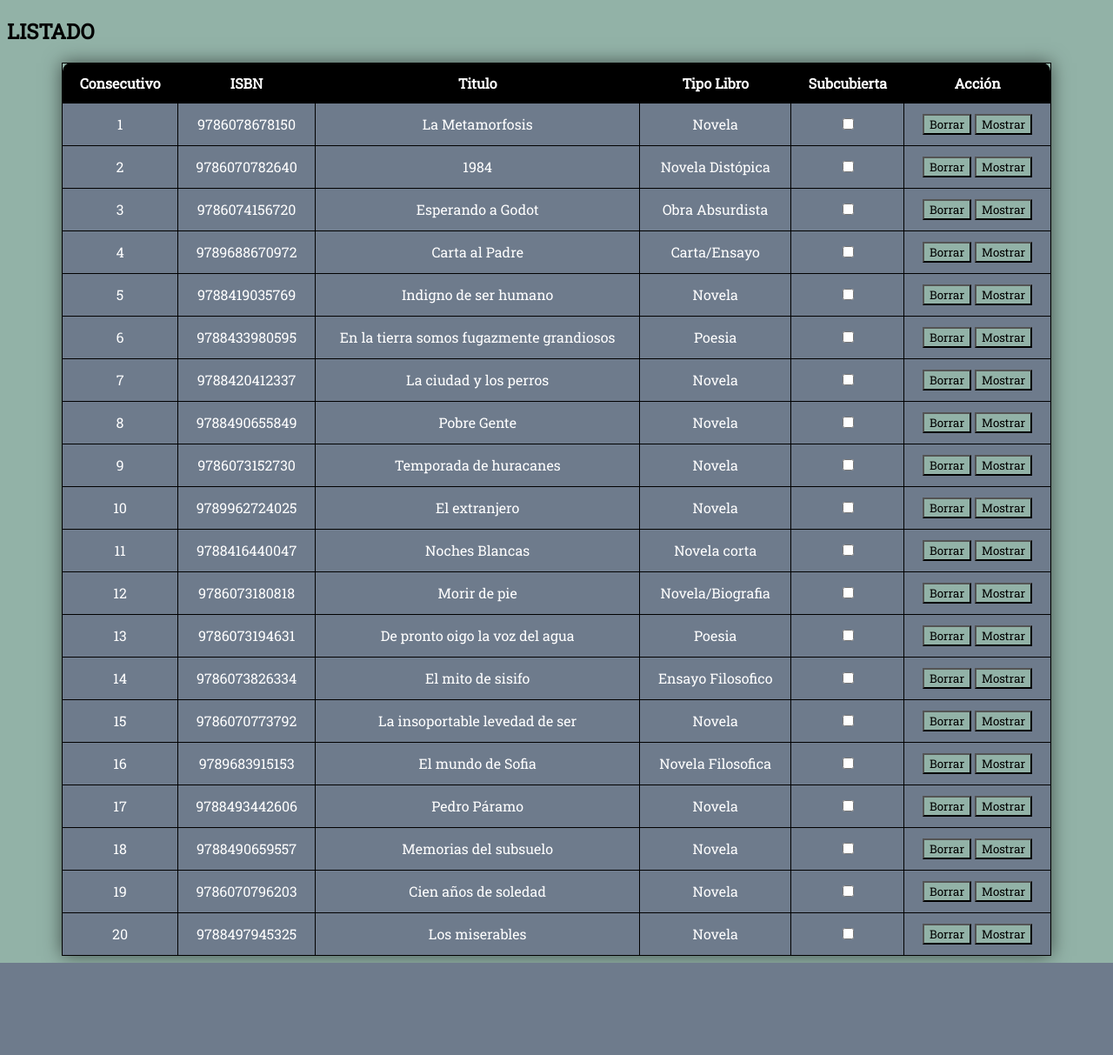
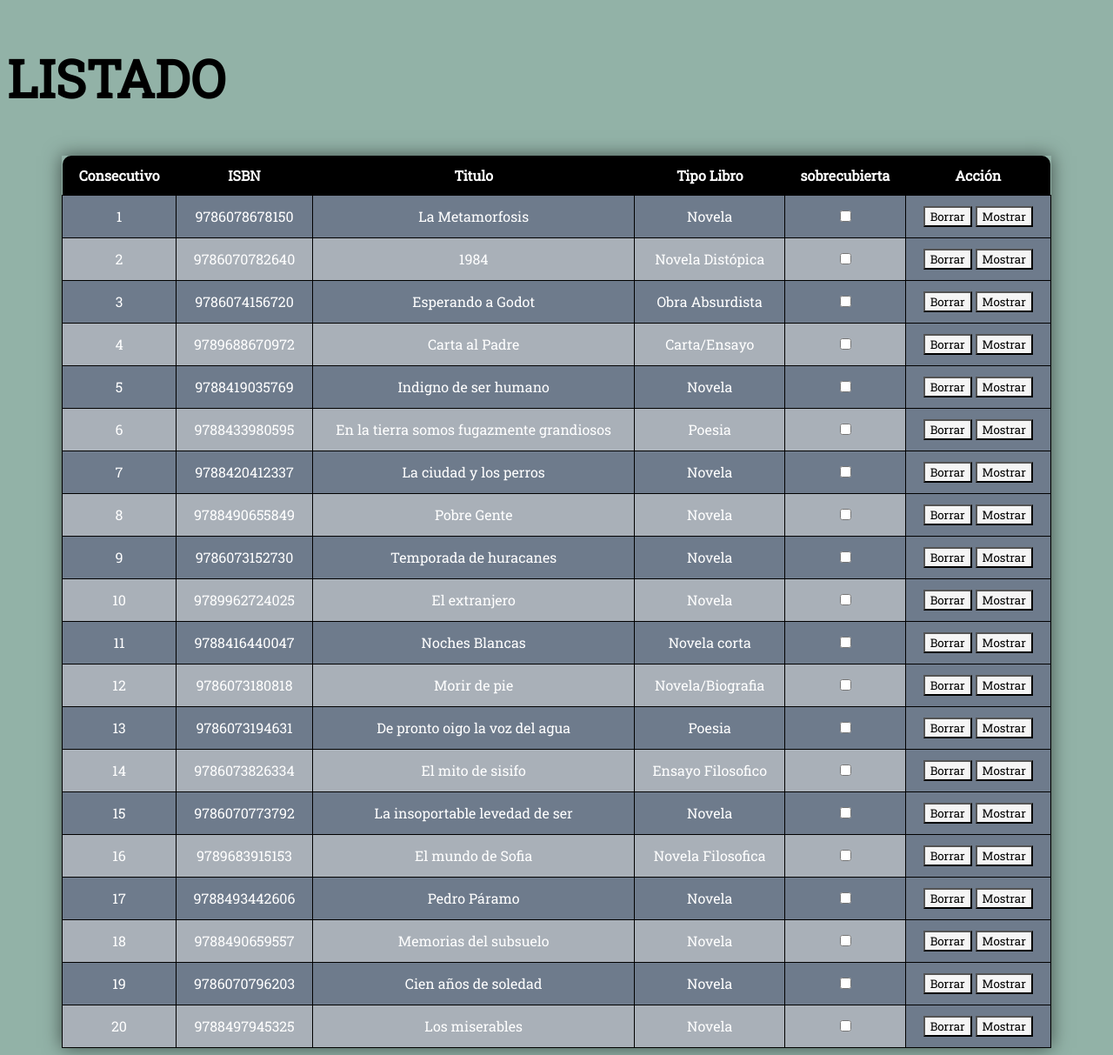
Before and after one commit to SantiagoGLara/ISC-ITM, a PHP site: page /ListadoLibros.html in a window 1280 px wide. Shown: the whole page at 87% size. Before the commit the page ends 1107 px from the top, so only its background shows below. Run offline with PHP 8.4, Linux system fonts and the light colour scheme.

Commit message:
pruebas para el forms de IS y mejorado de listado libros

```diff
--- a/6to/programación web/codigo apuntes/captura/ListadoLibros.html
+++ b/6to/programación web/codigo apuntes/captura/ListadoLibros.html
@@ -18,7 +18,7 @@
                     <th>ISBN</td>
                     <th>Titulo</td>
                     <th>Tipo Libro</td>
-                    <th>Subcubierta</td>
+                    <th class="checkbox">sobrecubierta</td>
                     <th id="fin">Acción</td>
                 </tr>
                 <tr>
@@ -27,7 +27,7 @@
                     <td>9786078678150</td>
                     <td>La Metamorfosis</td>
                     <td>Novela</td>
-                    <td>
+                    <td class="checkbox">
                         <label>
                             <input type="checkbox">
                         </label>
@@ -37,12 +37,12 @@
                         <button type="button" class="Acción">Mostrar</button>
                     </td>
                 </tr>
-                <tr>
-                    <td>2</td>
-                    <td>9786070782640</td>
-                    <td>1984</td>
-                    <td>Novela Distópica</td>
-                    <td>
+                <tr >
+                    <td class="par">2</td>
+                    <td class="par">9786070782640</td>
+                    <td class="par">1984</td>
+                    <td class="par">Novela Distópica</td>
+                    <td class="par" class="checkbox">
                         <label>
                             <input type="checkbox">
                         </label>
@@ -57,7 +57,7 @@
                     <td>9786074156720</td>
                     <td>Esperando a Godot</td>
                     <td>Obra Absurdista</td>
-                    <td>
+                    <td class="checkbox">
                         <label>
                             <input type="checkbox">
                         </label>
@@ -68,11 +68,11 @@
                     </td>
                 </tr>
                 <tr>
-                    <td>4</td>
-                    <td>9789688670972</td>
-                    <td>Carta al Padre</td>
-                    <td>Carta/Ensayo</td>
-                    <td>
+                    <td class="par">4</td>
+                    <td class="par">9789688670972</td>
+                    <td class="par">Carta al Padre</td>
+                    <td class="par">Carta/Ensayo</td>
+                    <td class="par" class="checkbox">
                         <label>
                             <input type="checkbox">
                         </label>
@@ -87,7 +87,7 @@
                     <td>9788419035769</td>
                     <td>Indigno de ser humano</td>
                     <td>Novela</td>
-                    <td>
+                    <td class="checkbox">
                         <label>
                             <input type="checkbox">
                         </label>
@@ -98,11 +98,11 @@
                     </td>
                 </tr>
                 <tr>
-                    <td>6</td>
-                    <td>9788433980595</td>
-                    <td>En la tierra somos fugazmente grandiosos</td>
-                    <td>Poesia</td>
-                    <td>
+                    <td class="par">6</td>
+                    <td class="par">9788433980595</td>
+                    <td class="par">En la tierra somos fugazmente grandiosos</td>
+                    <td class="par">Poesia</td>
+                    <td class="par" class="checkbox">
                         <label>
                             <input type="checkbox">
                         </label>
@@ -117,7 +117,7 @@
                     <td>9788420412337</td>
                     <td>La ciudad y los perros</td>
                     <td>Novela</td>
-                    <td>
+                    <td class="checkbox">
                         <label>
                             <input type="checkbox">
                         </label>
@@ -128,16 +128,16 @@
                     </td>
                 </tr>
                 <tr>
-                    <td>8</td>
-                    <td>9788490655849</td>
-                    <td>Pobre Gente</td>
-                    <td>Novela</td>
-                    <td>
+                    <td class="par">8</td>
+                    <td class="par">9788490655849</td>
+                    <td class="par">Pobre Gente</td>
+                    <td class="par">Novela</td>
+                    <td class="par">
                         <label>
                             <input type="checkbox">
                         </label>
                     </td>
-                    <td>
+                    <td class="checkbox">
                         <button type="button" class="Acción">Borrar</button>
                         <button type="button" class="Acción">Mostrar</button>
                     </td>
@@ -152,22 +152,22 @@
                             <input type="checkbox">
                         </label>
                     </td>
-                    <td>
+                    <td class="checkbox">
                         <button type="button" class="Acción">Borrar</button>
                         <button type="button" class="Acción">Mostrar</button>
                     </td>
                 </tr>
                 <tr>
-                    <td>10</td>
-                    <td>9789962724025</td>
-                    <td>El extranjero</td>
-                    <td>Novela</td>
-                    <td>
+                    <td class="par">10</td>
+                    <td class="par">9789962724025</td>
+                    <td class="par">El extranjero</td>
+                    <td class="par">Novela</td>
+                    <td class="par">
                         <label>
                             <input type="checkbox">
                         </label>
                     </td>
-                    <td>
+                    <td class="checkbox">
                         <button type="button" class="Acción">Borrar</button>
                         <button type="button" class="Acción">Mostrar</button>
                     </td>
@@ -182,21 +182,22 @@
                             <input type="checkbox">
                         </label>
                     </td>
-                    <td><button type="button" class="Acción">Borrar</button>
+                    <td class="checkbox">
+                        <button type="button" class="Acción">Borrar</button>
                         <button type="button" class="Acción">Mostrar</button>
                     </td>
                 </tr>
                 <tr>
-                    <td>12</td>
-                    <td>9786073180818</td>
-                    <td>Morir de pie</td>
-                    <td>Novela/Biografia</td>
-                    <td>
+                    <td class="par">12</td>
+                    <td class="par">9786073180818</td>
+                    <td class="par">Morir de pie</td>
+                    <td class="par">Novela/Biografia</td>
+                    <td class="par">
                         <label>
                             <input type="checkbox">
                         </label>
                     </td>
-                    <td>
+                    <td class="checkbox">
                         <button type="button" class="Acción">Borrar</button>
                         <button type="button" class="Acción">Mostrar</button>
                     </td>
@@ -211,17 +212,17 @@
                             <input type="checkbox">
                         </label>
                     </td>
-                    <td>
+                    <td class="checkbox">
                         <button type="button" class="Acción">Borrar</button>
                         <button type="button" class="Acción">Mostrar</button>
                     </td>
                 </tr>
                 <tr>
-                    <td>14</td>
-                    <td>9786073826334</td>
-                    <td>El mito de sisifo</td>
-                    <td>Ensayo Filosofico</td>
-                    <td>
+                    <td class="par">14</td>
+                    <td class="par">9786073826334</td>
+                    <td class="par">El mito de sisifo</td>
+                    <td class="par">Ensayo Filosofico</td>
+                    <td class="par" class="checkbox">
                         <label>
                             <input type="checkbox">
                         </label>
@@ -236,7 +237,7 @@
                     <td>9786070773792</td>
                     <td>La insoportable levedad de ser</td>
                     <td>Novela</td>
-                    <td>
+                    <td class="checkbox">
                         <label>
                             <input type="checkbox">
                         </label>
@@ -247,11 +248,11 @@
                     </td>
                 </tr>
                 <tr>
-                    <td>16</td>
-                    <td>9789683915153</td>
-                    <td>El mundo de Sofia</td>
-                    <td>Novela Filosofica</td>
-                    <td>
+                    <td class="par">16</td>
+                    <td class="par">9789683915153</td>
+                    <td class="par">El mundo de Sofia</td>
+                    <td class="par">Novela Filosofica</td>
+                    <td class="par" class="checkbox">
                         <label>
                             <input type="checkbox">
                         </label>
@@ -262,11 +263,11 @@
                     </td>
                 </tr>
                 <tr>
-                    <td>17</td>
-                    <td>9788493442606</td>
-                    <td>Pedro Páramo</td>
-                    <td>Novela</td>
-                    <td>
+                    <td >17</td>
+                    <td >9788493442606</td>
+                    <td >Pedro Páramo</td>
+                    <td >Novela</td>
+                    <td  class="checkbox">
                         <label>
                             <input type="checkbox">
                         </label>
@@ -277,11 +278,11 @@
                     </td>
                 </tr>
                 <tr>
-                    <td>18</td>
-                    <td>9788490659557</td>
-                    <td>Memorias del subsuelo</td>
-                    <td>Novela</td>
-                    <td>
+                    <td class="par">18</td>
+                    <td class="par">9788490659557</td>
+                    <td class="par">Memorias del subsuelo</td>
+                    <td class="par">Novela</td>
+                    <td class="par" class="checkbox">
                         <label>
                             <input type="checkbox">
                         </label>
@@ -296,7 +297,7 @@
                     <td>9786070796203</td>
                     <td>Cien años de soledad</td>
                     <td>Novela</td>
-                    <td>
+                    <td class="checkbox">
                         <label>
                             <input type="checkbox">
                         </label>
@@ -307,11 +308,11 @@
                     </td>
                 </tr>
                 <tr>
-                    <td>20</td>
-                    <td>9788497945325</td>
-                    <td>Los miserables</td>
-                    <td>Novela</td>
-                    <td>
+                    <td class="par" >20</td>
+                    <td class="par" >9788497945325</td>
+                    <td class="par" >Los miserables</td>
+                    <td class="par" >Novela</td>
+                    <td class="par"  class="checkbox">
                         <label>
                             <input type="checkbox">
                         </label>
--- a/6to/programación web/codigo apuntes/captura/estiloListado.css
+++ b/6to/programación web/codigo apuntes/captura/estiloListado.css
@@ -11,15 +11,11 @@ table{
     box-shadow: 0 0 20px rgba(0, 0, 0, 0.551);
     color: white;
 }
-table tbody tr:hover {
-    background-color: #92b2a7;
-    cursor: pointer;
-}
 td{
     border-bottom: 1px solid #dddddd;
+    border: solid black 1px;
 }
 th, td{
-    border: 1px black solid;
     padding: 10px;
     text-align: center;
     background-color:#6e7b8c;
@@ -42,3 +38,23 @@ tr{
 label{
     background-color: transparent;
 }
+input:hover{
+    cursor: pointer;
+}
+button{
+    background-color: whitesmoke;
+    cursor: pointer;
+}
+button:active{
+    background-color:antiquewhite;
+}
+h1{
+    font-size: 60px;
+}
+.checkbox{
+    max-width: 100px;
+}
+.par{
+    font: arial;
+   background-color: #A9B0B8 ;
+}
```
Also changed, not shown: 6to/Administracion Base de Datos/apuntes.md (+2 -0 lines), 6to/Ingeniería en Software/activivades/bocetos pagina/boceto.html (added, +81 -0 lines), 6to/programación web/codigo apuntes/captura/estilo.css (+9 -2 lines), 6to/Administracion Base de Datos/imagenes/extension de bloques.png (added).
